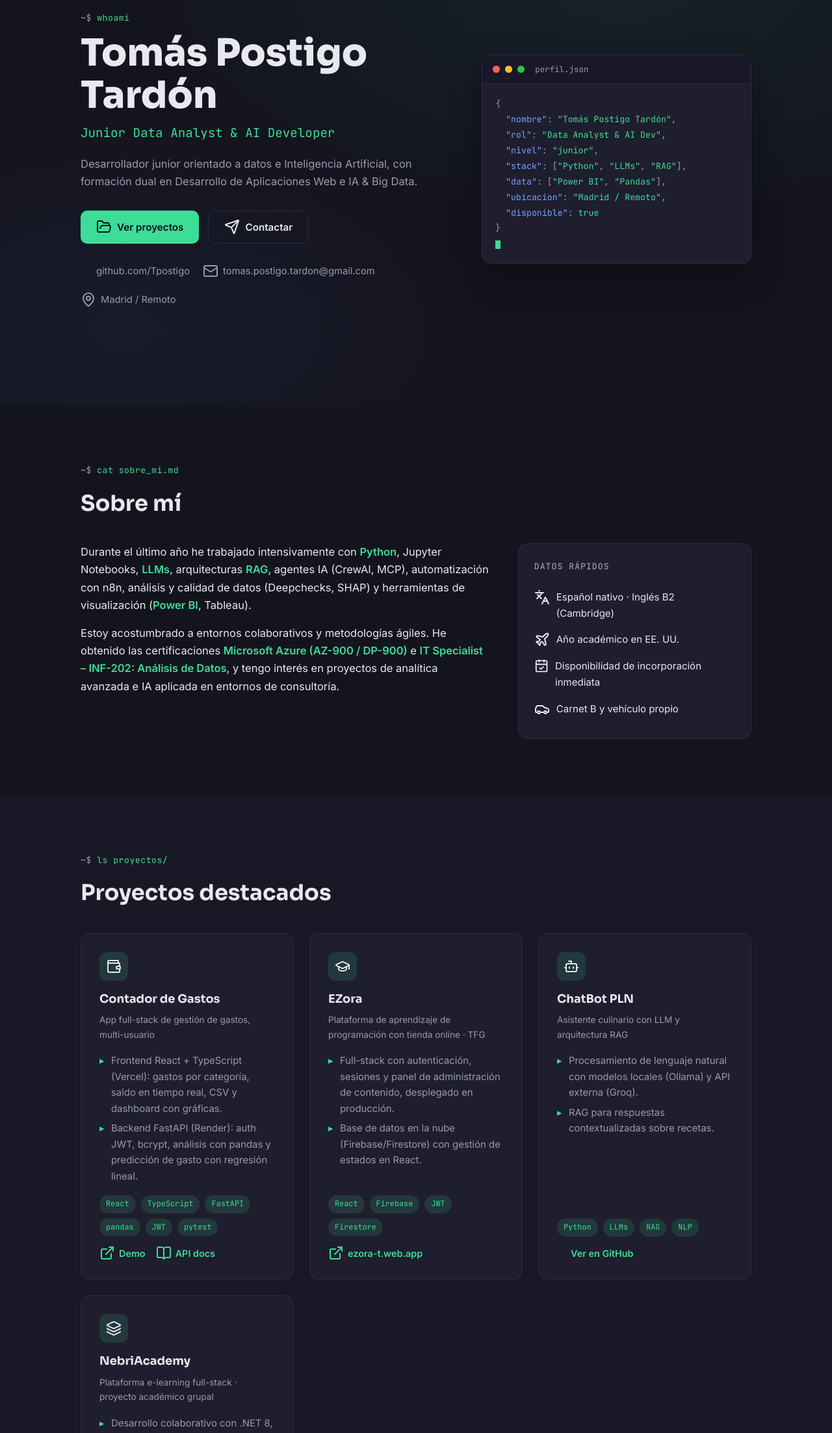
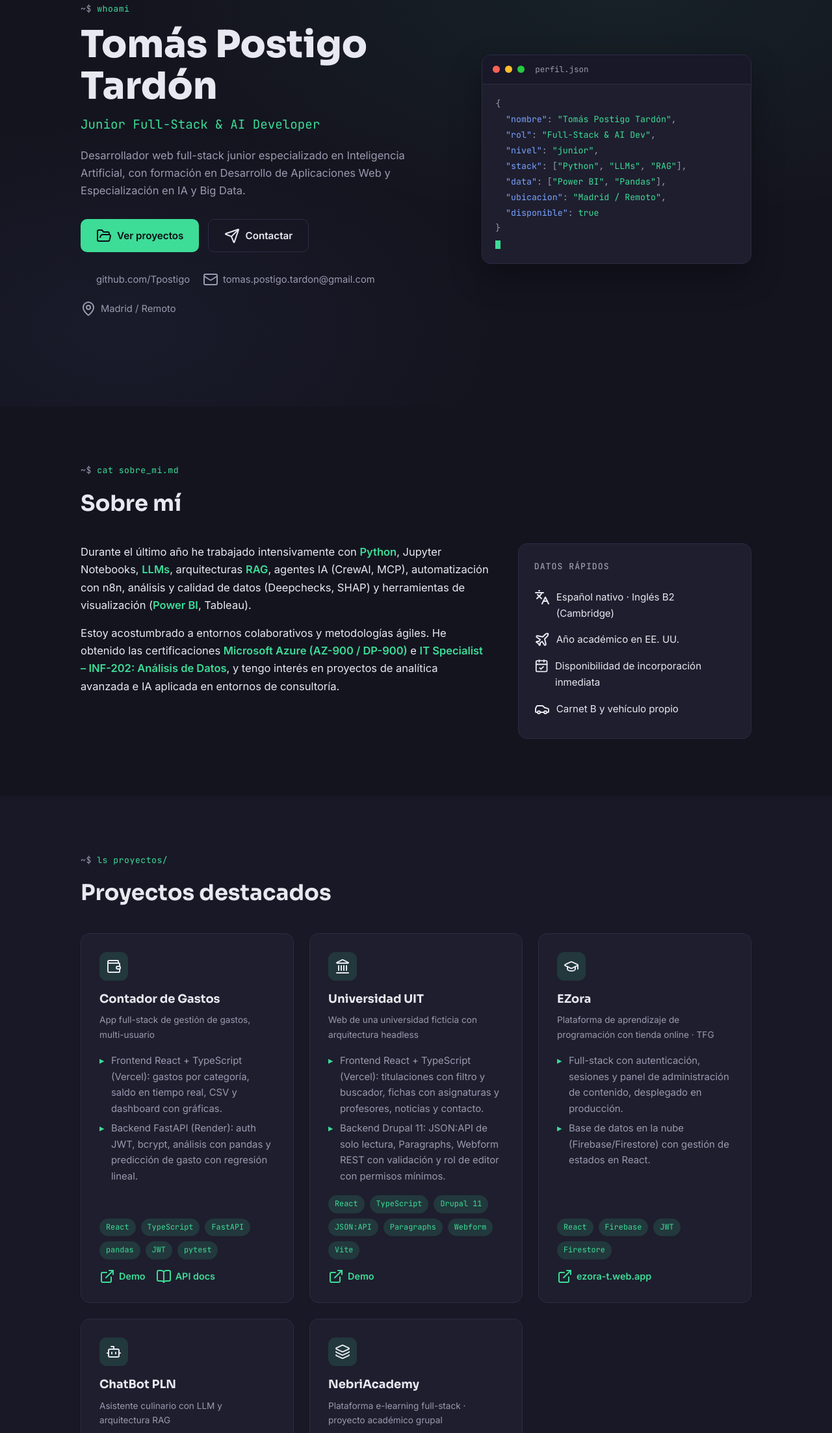
Before and after one commit to TPostigo/Tpostigo.github.io, a plain HTML site: page index.html in a window 1280 px wide. Shown: the part 175-2380 px from the top of the page at 65% size. Drawn offline with nearby package versions, Linux system fonts and the light colour scheme.

Commit message:
Add files via upload
Añadir proyecto Universidad UIT y actualizar perfil

```diff
--- a/index.html
+++ b/index.html
@@ -3,8 +3,8 @@
 <head>
 <meta charset="UTF-8">
 <meta name="viewport" content="width=device-width, initial-scale=1.0">
-<meta name="description" content="Portafolio de Tomás Postigo Tardón — Junior Data Analyst & AI Developer. Python, LLMs, RAG, Power BI, React. Madrid / Remoto.">
-<title>Tomás Postigo Tardón · Junior Data Analyst & AI Developer</title>
+<meta name="description" content="Portafolio de Tomás Postigo Tardón — Junior Full-Stack & AI Developer. Python, LLMs, RAG, Power BI, React. Madrid / Remoto.">
+<title>Tomás Postigo Tardón · Junior Full-Stack & AI Developer</title>
 <!-- Favicon -->
 <link rel="icon" type="image/x-icon" href="favicon.ico">
 <link rel="icon" type="image/png" sizes="512x512" href="favicon.png">
@@ -406,10 +406,10 @@ footer{
     <div>
       <span class="eyebrow">whoami</span>
       <h1>Tomás Postigo Tardón</h1>
-      <p class="subtitle">Junior Data Analyst &amp; AI Developer</p>
+      <p class="subtitle">Junior Full-Stack &amp; AI Developer</p>
       <p class="intro">
-        Desarrollador junior orientado a datos e Inteligencia Artificial, con formación dual
-        en Desarrollo de Aplicaciones Web e IA &amp; Big Data.
+        Desarrollador web full-stack junior especializado en Inteligencia Artificial, con formación
+        en Desarrollo de Aplicaciones Web y Especialización en IA y Big Data.
       </p>
       <div class="hero-cta">
         <a class="btn btn-primary" href="#proyectos"><i data-lucide="folder-open"></i> Ver proyectos</a>
@@ -490,6 +490,24 @@ footer{
             <i data-lucide="book-open"></i> API docs
           </a>
         </div>
+      </article>
+      <article class="project-card">
+        <div class="project-icon"><i data-lucide="landmark"></i></div>
+        <h3>Universidad UIT</h3>
+        <p class="proj-sub">Web de una universidad ficticia con arquitectura headless</p>
+        <ul>
+          <li>Frontend React + TypeScript (Vercel): titulaciones con filtro y buscador, fichas con asignaturas y profesores, noticias y contacto.</li>
+          <li>Backend Drupal 11: JSON:API de solo lectura, Paragraphs, Webform REST con validación y rol de editor con permisos mínimos.</li>
+        </ul>
+        <div class="badges">
+          <span class="badge">React</span><span class="badge">TypeScript</span>
+          <span class="badge">Drupal 11</span><span class="badge">JSON:API</span>
+          <span class="badge">Paragraphs</span><span class="badge">Webform</span>
+          <span class="badge">Vite</span>
+        </div>
+        <a class="proj-link" href="https://universidad-frontend.vercel.app/" target="_blank" rel="noopener">
+          <i data-lucide="external-link"></i> Demo
+        </a>
       </article>
       <article class="project-card">
         <div class="project-icon"><i data-lucide="graduation-cap"></i></div>
@@ -760,7 +778,7 @@ document.querySelectorAll('.reveal').forEach(el=>observer.observe(el));
 const jsonLines = [
   [['jp','{']],
   [['jp','  '],['jk','"nombre"'],['jp',': '],['js','"Tomás Postigo Tardón"'],['jp',',']],
-  [['jp','  '],['jk','"rol"'],['jp',': '],['js','"Data Analyst & AI Dev"'],['jp',',']],
+  [['jp','  '],['jk','"rol"'],['jp',': '],['js','"Full-Stack & AI Dev"'],['jp',',']],
   [['jp','  '],['jk','"nivel"'],['jp',': '],['js','"junior"'],['jp',',']],
   [['jp','  '],['jk','"stack"'],['jp',': ['],['js','"Python"'],['jp',', '],['js','"LLMs"'],['jp',', '],['js','"RAG"'],['jp','],']],
   [['jp','  '],['jk','"data"'],['jp',': ['],['js','"Power BI"'],['jp',', '],['js','"Pandas"'],['jp','],']],
```
